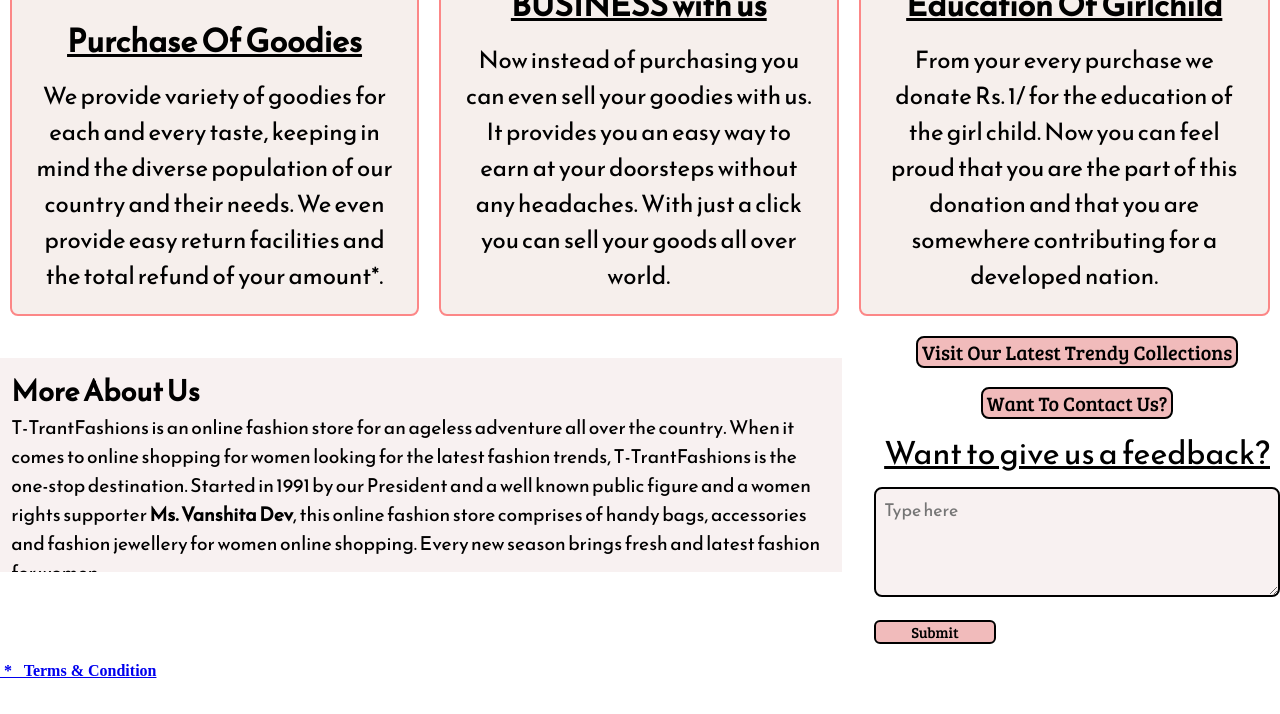
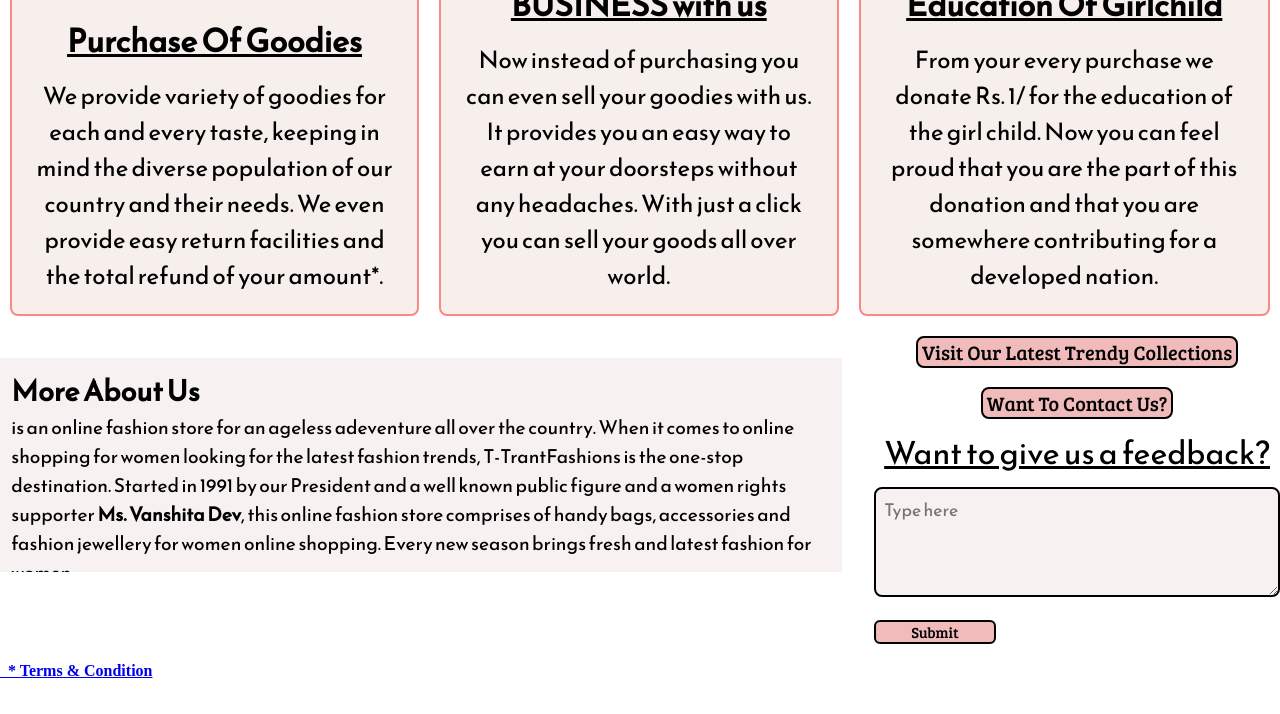
Before and after one commit to vanshitadev10/E-Commerce-Website, a plain HTML site: page index.html in a window 1280 px wide. Shown: the part 1084-1798 px from the top of the page. Drawn offline with nearby package versions, Linux system fonts and the light colour scheme.

Commit message:
Update index.html
Removed some typographical errors

```diff
--- a/index.html
+++ b/index.html
@@ -9,14 +9,14 @@
     <link href="https://fonts.googleapis.com/css2?family=Reem+Kufi&display=swap" rel="stylesheet">
     <link href="https://fonts.googleapis.com/css2?family=Bree+Serif&family=Reem+Kufi&display=swap" rel="stylesheet">
     <link href="https://unpkg.com/aos@2.3.1/dist/aos.css" rel="stylesheet">
-    <title>T-TrantFashions.com</title>
+    <title>T-TrantFashions</title>
 </head>
 
 <body>
     <div class="main">
         <header>
             <div class="navbar" id="navbar">
-                <img class="image1" src="images/logo.png" alt="T-Trant fashions">
+                <img class="image1" src="images/logo.png" alt="T-TrantFashions">
                 <ul class="navigation">
                     <li><a href="#" target="_blank" class="active">Home</a></li>
                     <li><a href="deals.html" target="_blank" class="act">Deals</a></li>
@@ -99,7 +99,7 @@
             </section>
             <aside id="aside">
                 <h1>More About Us</h1>
-                T-TrantFashions is an online fashion store for an ageless adventure all over the country. When it comes to online
+                is an online fashion store for an ageless adeventure all over the country. When it comes to online
                 shopping for women looking for the latest fashion trends, T-TrantFashions is the one-stop destination.
                 Started in 1991 by our President and a well known public figure and a women rights supporter <strong>Ms.
                     Vanshita Dev</strong>, this online fashion store comprises of handy bags, accessories and fashion
@@ -123,7 +123,7 @@
     </div>
 
     </br>
-    <h4><a href="T&C.html" target="_blank">&nbsp;* &nbsp; Terms & Condition</a></h4>
+    <h4><a href="T&C.html" target="_blank">&nbsp;&nbsp;* Terms & Condition</a></h4>
 
     <footer>Created by Vanshita Dev | &copy;2021 All Rights Reserved</footer>
 
```
